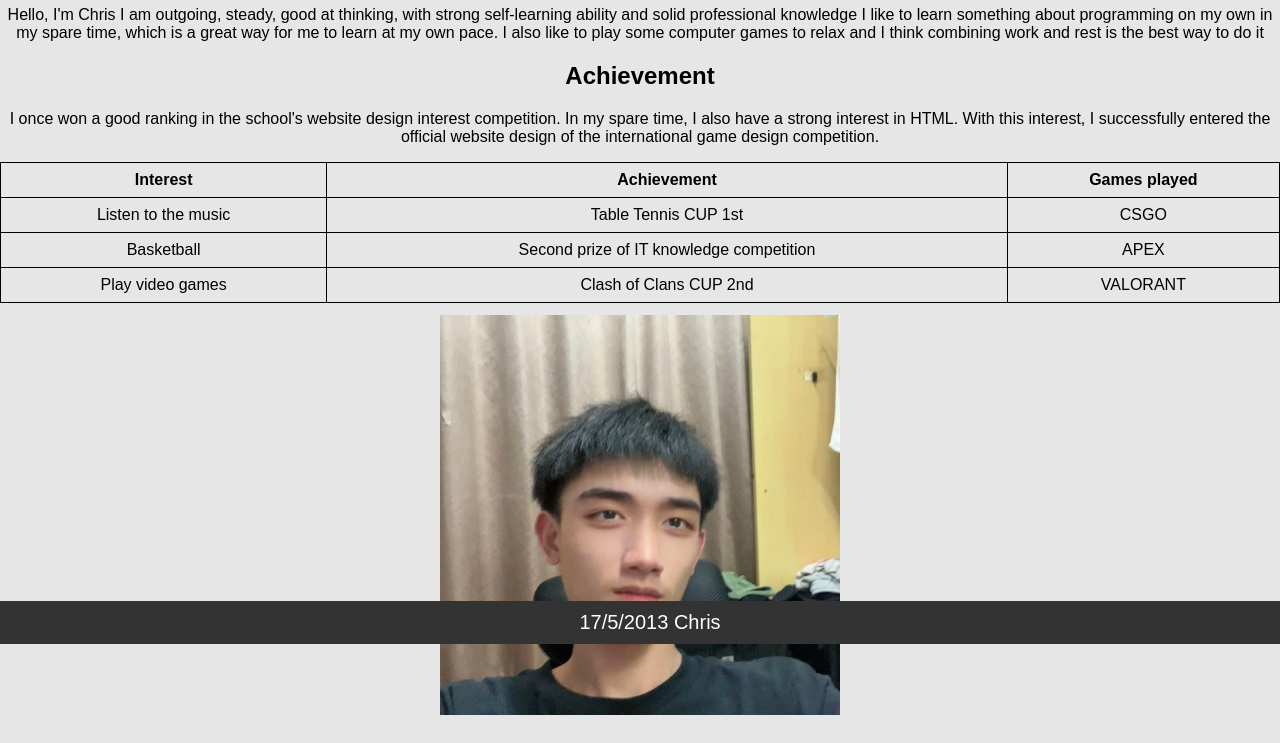
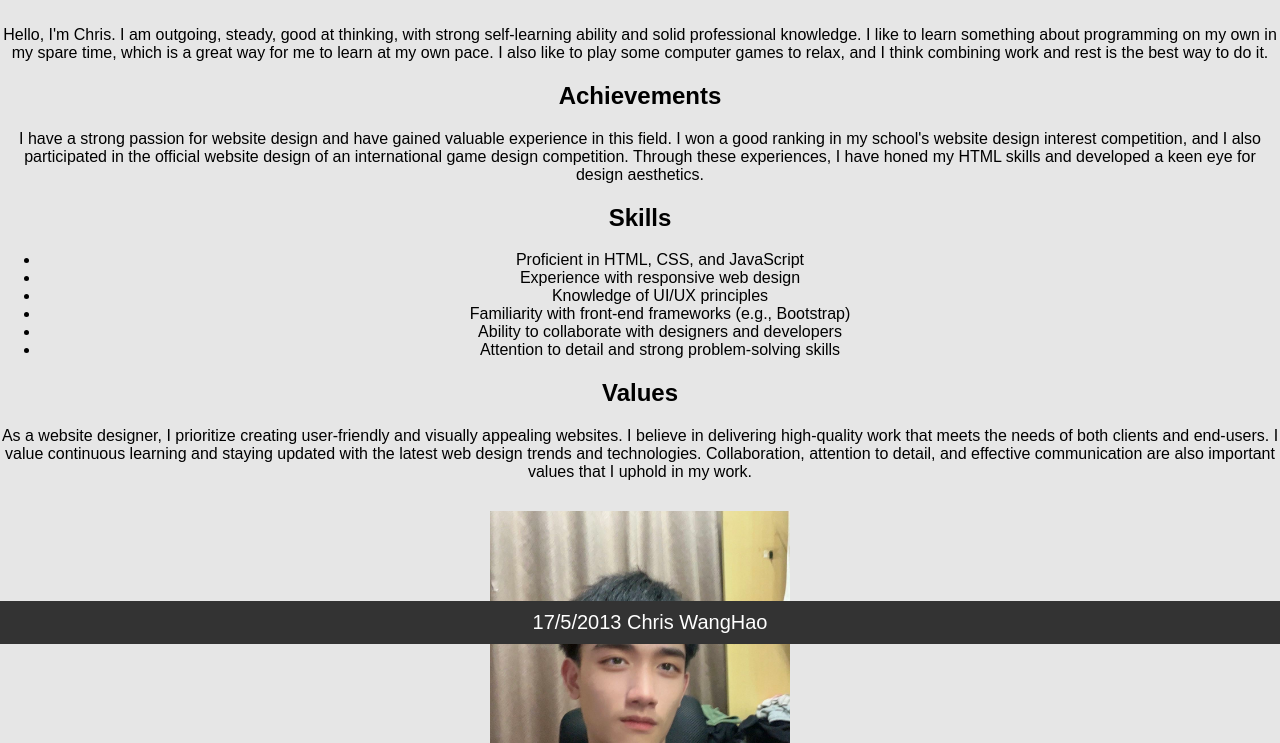
Before and after one commit to chrisjbc/chris, a plain HTML site: page index.html in a window 1280 px wide. Shown: the part 156-899 px from the top of the page. Drawn offline with Linux system fonts and the light colour scheme.

Commit message:
Update index.html

```diff
--- a/index.html
+++ b/index.html
@@ -8,10 +8,10 @@
   <link rel="stylesheet" type="text/css" href="styles.css">
 </head>
 <body>
-  <div class="header">
-    <h1>Self introduction</h1>
-  </div>
-  <div style="text-align:left;">
+  <header>
+    <h1>Self Introduction</h1>
+  </header>
+
   <nav>
     <ul class="navbar">
       <li><a href="index.html">About Me</a></li>
@@ -19,79 +19,45 @@
       <li><a href="Storyboard.html">Storyboard</a></li>
     </ul>
   </nav>
+
   <div class="content">
     <section id="about">
       <div class="centered-text">
         <h1>About Me</h1>
-		<p>Hello, I'm Chris
-      I am outgoing, steady, good at thinking, with strong self-learning ability and solid professional knowledge
-      I like to learn something about programming on my own in my spare time, which is a great way for me to learn at my own pace.
-     I also like to play some computer games to relax and I think combining work and rest is the best way to do it
-		</p>
-    <h1>Achievement</h1>
-		<p>
-			I once won a good ranking in the school's website design interest competition.
-       In my spare time, I also have a strong interest in HTML. With this interest,
-       I successfully entered the official website design of the international game design competition.
-		</p>
+        <p>Hello, I'm Chris. I am outgoing, steady, good at thinking, with strong self-learning ability and solid professional knowledge. I like to learn something about programming on my own in my spare time, which is a great way for me to learn at my own pace. I also like to play some computer games to relax, and I think combining work and rest is the best way to do it.</p>
+        <h1>Achievements</h1>
+        <p>I have a strong passion for website design and have gained valuable experience in this field. I won a good ranking in my school's website design interest competition, and I also participated in the official website design of an international game design competition. Through these experiences, I have honed my HTML skills and developed a keen eye for design aesthetics.</p>
       </div>
     </section>
+
+    <section id="skills">
+      <div class="centered-text">
+        <h1>Skills</h1>
+        <ul>
+          <li>Proficient in HTML, CSS, and JavaScript</li>
+          <li>Experience with responsive web design</li>
+          <li>Knowledge of UI/UX principles</li>
+          <li>Familiarity with front-end frameworks (e.g., Bootstrap)</li>
+          <li>Ability to collaborate with designers and developers</li>
+          <li>Attention to detail and strong problem-solving skills</li>
+        </ul>
+      </div>
+    </section>
+
+    <section id="values">
+      <div class="centered-text">
+        <h1>Values</h1>
+        <p>As a website designer, I prioritize creating user-friendly and visually appealing websites. I believe in delivering high-quality work that meets the needs of both clients and end-users. I value continuous learning and staying updated with the latest web design trends and technologies. Collaboration, attention to detail, and effective communication are also important values that I uphold in my work.</p>
+      </div>
+    </section>
+
+    <div class="image-gallery">
+      <img src="img/112211.jpg" alt="Image">
+    </div>
   </div>
 
-  <!--This is table-->
-  <style>
-    table {
-      width: 100%;
-      border-collapse: collapse;
-    }
-
-    th, td {
-      padding: 8px;
-      border: 1px solid #000000;
-    }
-
-    th {
-      background-color: #e6e6e6;
-      text-align: center;
-    }
-
-    td {
-      text-align: center;
-    }
-  </style>
-
-  <table>
-    <tr>
-      <th>Interest</th>
-      <th>Achievement</th>
-      <th>Games played</th>
-    </tr>
-    <tr>
-      <td>Listen to the music</td>
-      <td>Table Tennis CUP 1st</td>
-      <td>CSGO</td>
-    </tr>
-    <tr>
-      <td>Basketball</td>
-      <td>Second prize of IT knowledge competition</td>
-      <td>APEX</td>
-    </tr>
-    <tr>
-      <td>Play video games</td>
-      <td>Clash of Clans CUP 2nd</td>
-      <td>VALORANT</td>
-    </tr>
-  </table>
-
-  <div class="container">
-    <img src="img/112211.jpg" alt="Image"style="width: 400px; height: 400px;">
-  </div>
-
-
   <footer>
-      <footer class="footer">
-      17/5/2013    Chris
+    17/5/2013 Chris WangHao
   </footer>
-</div>
 </body>
 </html>
```
Lines whose indentation alone changed are shown as unchanged.
